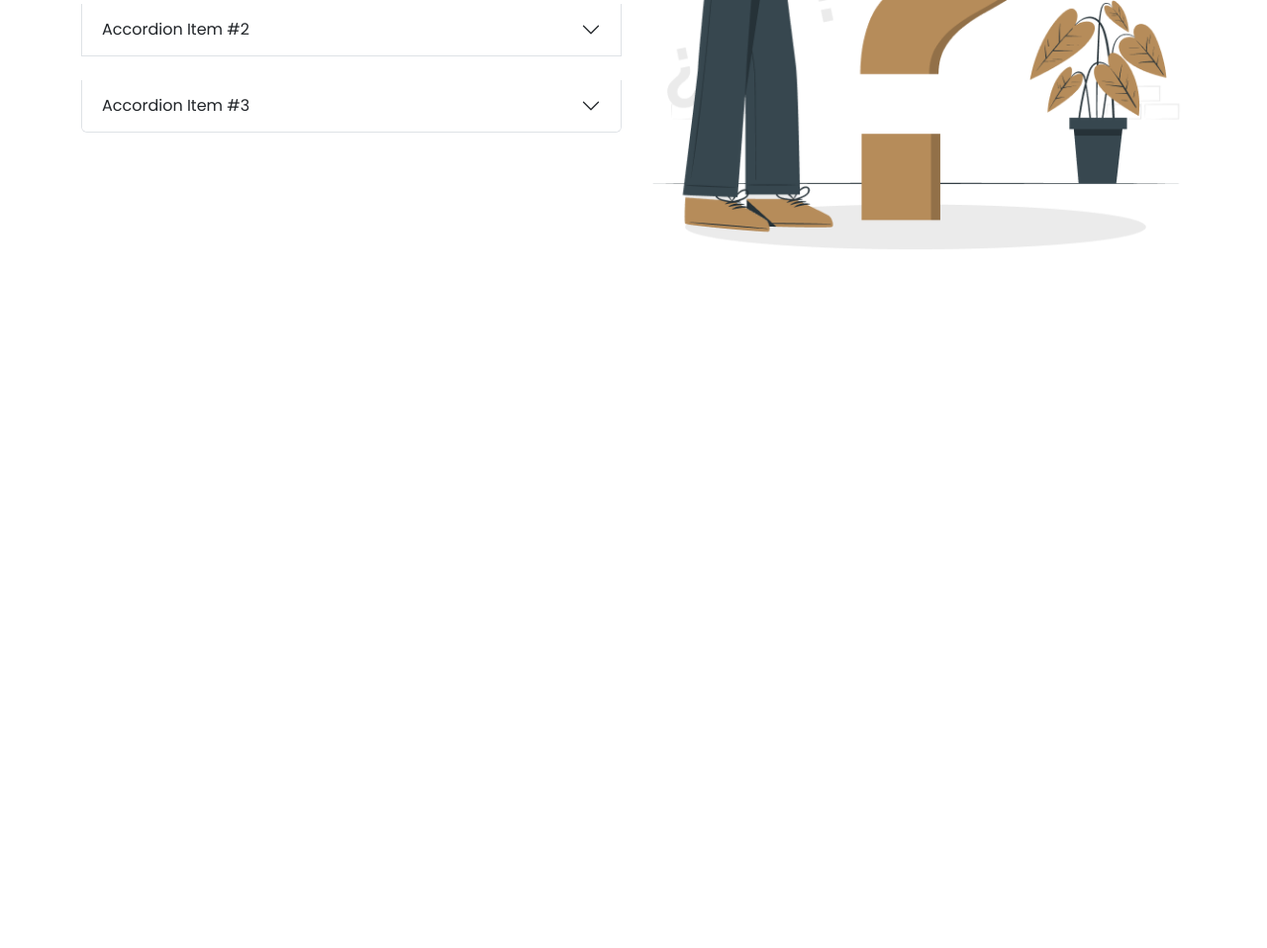
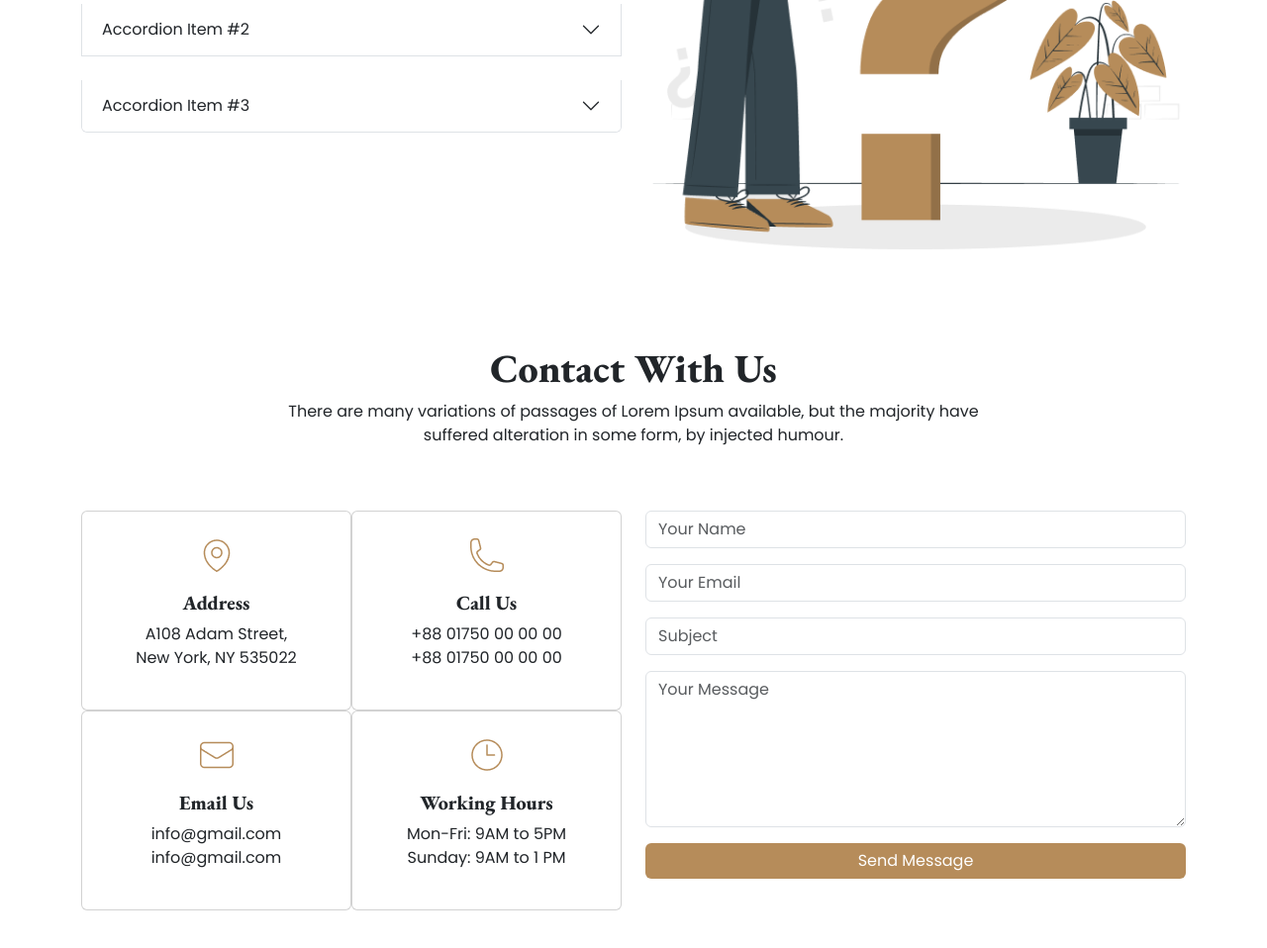
Before and after one commit to smhasanjamil/legal-house, a plain HTML site: page index.html in a window 1280 px wide. Shown: the part 3039-3997 px from the top of the page at 99% size. Before the commit the page ends 3339 px from the top, so only its background shows below. Drawn offline with nearby package versions, Linux system fonts and the light colour scheme.

Commit message:
Contact section added

```diff
--- a/css/styles.css
+++ b/css/styles.css
@@ -8,6 +8,11 @@
 h1 {
     font-family: 'EB Garamond', serif;
     font-weight: 800;
+}
+
+h5 {
+    font-family: 'EB Garamond', serif;
+    font-weight: 600;
 }
 
 p {
@@ -52,6 +57,10 @@ p {
 
 
 /* Practice area style */
+.practice-area-section .card{
+    margin-right: 0px;
+}
+
 .practice-area-section h1 {
     font-weight: 800;
     font-size: 40px;
@@ -80,3 +89,10 @@ p {
     height: 41px;
     margin: 0 auto;
 }
+
+/* Contact section style */
+.contact-section img{
+    height: 40px;
+    width: 40px;
+    margin: 0 auto;
+}
--- a/index.html
+++ b/index.html
@@ -315,12 +315,82 @@
             </div>
 
 
-            <div class="col-sm-12 col-md-6">
+            <div class="col-sm-12 col-md-6 mb-5">
                 <img src="images/faq.png" class="img-fluid" alt="" srcset="">
             </div>
         </div>
     </div>
     <!-- Frequently Asked Any Questions Section end -->
+
+    <!-- Contact With Us section start -->
+    <div class="container contact-section my-5">
+        <div class="row">
+            <h1 class="text-center">Contact With Us</h1>
+            <p class="text-center">There are many variations of passages of Lorem Ipsum available, but the majority have
+                <br>suffered alteration in some form, by injected humour.
+            </p>
+
+            <div class="col-sm-12 col-md-6 mt-5">
+                <div class="row row-cols-1 row-cols-md-2 g-0">
+                    <div class="col">
+                        <div class="card p-4">
+                            <img src="images/location.png" class="card-img-top" alt="...">
+                            <div class="card-body">
+                                <h5 class="card-title text-center">Address</h5>
+                                <p class="card-text text-center">A108 Adam Street, <br>New York, NY 535022</p>
+                            </div>
+                        </div>
+                    </div>
+                    <div class="col">
+                        <div class="card p-4">
+                            <img src="images/call.png" class="card-img-top" alt="...">
+                            <div class="card-body">
+                                <h5 class="card-title text-center">Call Us</h5>
+                                <p class="card-text text-center">+88 01750 00 00 00 <br>+88 01750 00 00 00</p>
+                            </div>
+                        </div>
+                    </div>
+                    <div class="col">
+                        <div class="card p-4">
+                            <img src="images/email.png" class="card-img-top" alt="...">
+                            <div class="card-body">
+                                <h5 class="card-title text-center">Email Us</h5>
+                                <p class="card-text text-center">info@gmail.com <br>info@gmail.com</p>
+                            </div>
+                        </div>
+                    </div>
+                    <div class="col">
+                        <div class="card p-4">
+                            <img src="images/time.png" class="card-img-top" alt="...">
+                            <div class="card-body">
+                                <h5 class="card-title text-center">Working Hours</h5>
+                                <p class="card-text text-center">Mon-Fri: 9AM to 5PM <br>Sunday: 9AM to 1 PM</p>
+                            </div>
+                        </div>
+                    </div>
+                </div>
+            </div>
+
+            <div class="col-sm-12 col-md-6 mt-5 mb-3">
+                <div class="mb-3"><input type="text" class="form-control" id="formGroupExampleInput"
+                        placeholder="Your Name"></div>
+                <div class="mb-3">
+                    <input type="text" class="form-control" id="formGroupExampleInput2" placeholder="Your Email">
+                </div>
+                <div class="mb-3"><input type="text" class="form-control" id="formGroupExampleInput"
+                        placeholder="Subject"></div>
+                <div class="mb-3">
+                    <div class="mb-3"><textarea class="form-control" id="validationTextarea" placeholder="Your Message"
+                            rows="6" required></textarea></div>
+                    <div class="mb-3">
+                        <div class="d-grid">
+                            <button class="btn primary-btn" type="button">Send Message</button>
+                        </div>
+
+                    </div>
+                </div>
+            </div>
+            <!-- Contact With Us section Etart -->
 
 
             <!-- Main Section End -->
```
Lines whose indentation alone changed are shown as unchanged.
